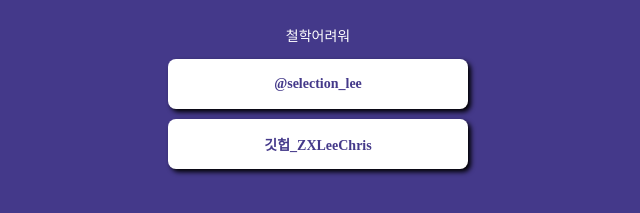
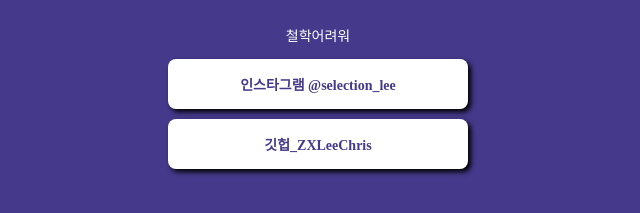
Before and after one commit to ZXLeeChris/mypage, a plain HTML site: page index.html in a window 1280 px wide. Shown: the part 179-392 px from the top of the page, 322-962 px from the left. Drawn offline with Linux system fonts and the light colour scheme; a web font is replaced by a local one.

Commit message:
Update index.html

```diff
--- a/index.html
+++ b/index.html
@@ -71,7 +71,7 @@
         <div class="profile"></div>
         <h1 class="main">정하</h1>
         <p class="sub">철학어려워</p>
-        <a target="_blank" href="https://www.instagram.com/invites/contact/?i=17slyk4tiaeuz&utm_content=6nmxf09">@selection_lee</a>
+        <a target="_blank" href="https://www.instagram.com/invites/contact/?i=17slyk4tiaeuz&utm_content=6nmxf09">인스타그램 @selection_lee</a>
         <a target="_blank" href="https://github.com/ZXLeeChris">깃헙_ZXLeeChris</a>
     </div>
 </body>
```
